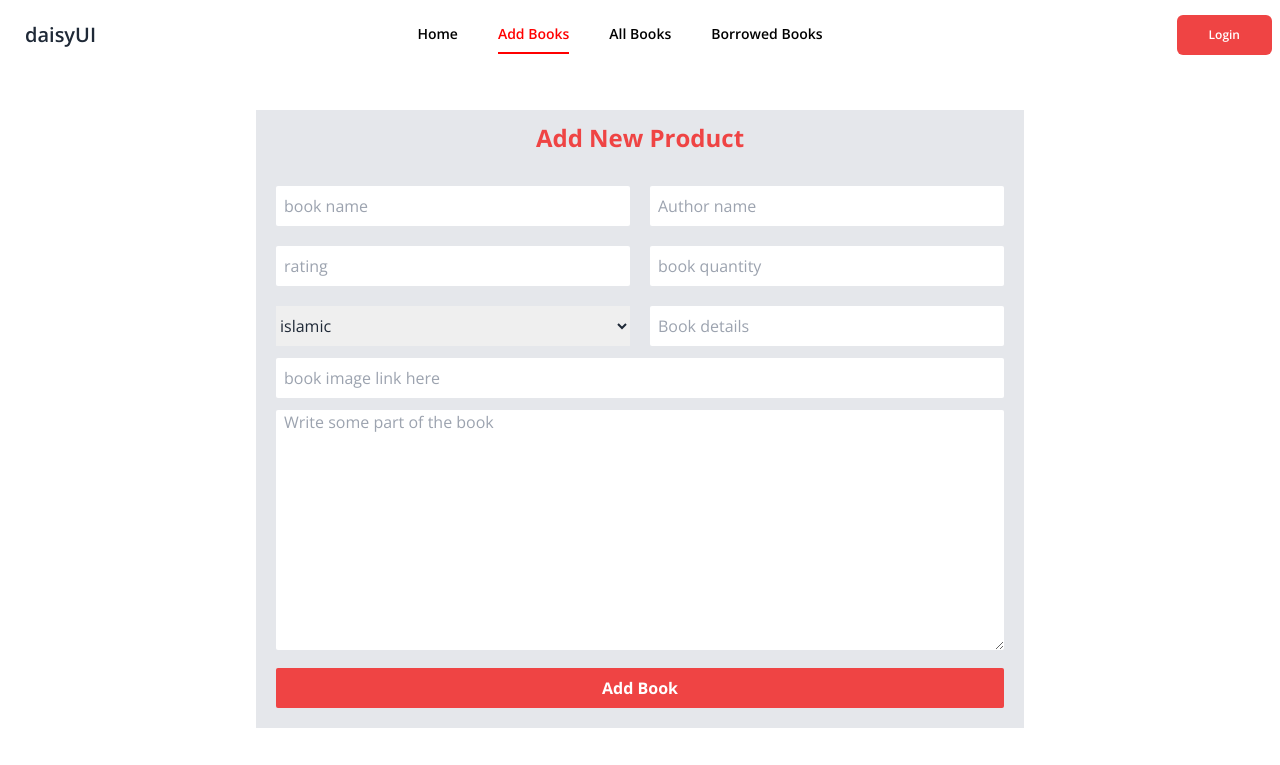
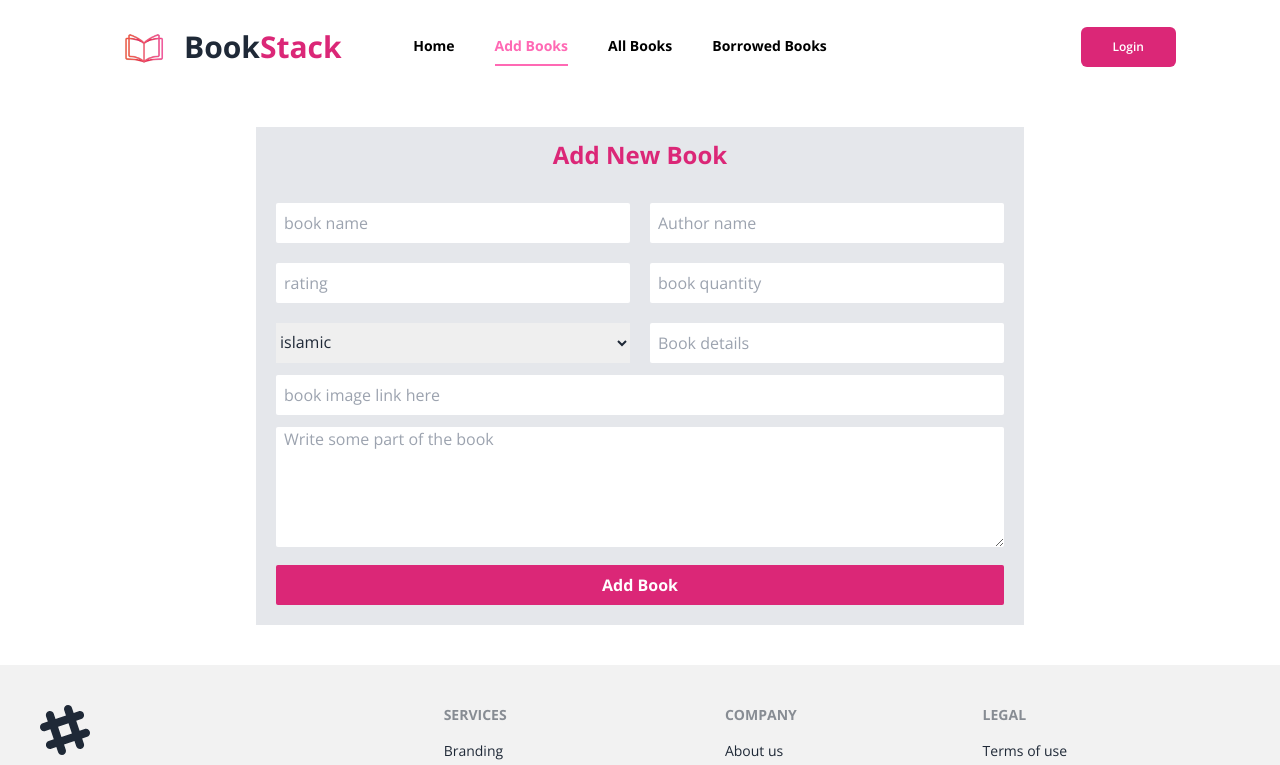
Before and after one commit to Shahadat-BD/library-management-client-side, a React (Vite) app: page /add-books in a window 1280 px wide. Shown: the top 765 px of the page. Built offline with nearby package versions, Linux system fonts and the light colour scheme; no server answers.

Commit message:
updated quantity decrease when user borrowed books by clike on the borrow button

```diff
--- a/src/Pages/AddBook/AddBook.jsx
+++ b/src/Pages/AddBook/AddBook.jsx
@@ -28,14 +28,14 @@ const AddBook = () => {
          .then(res=> res.json())
          .then(data => {
               if (data.acknowledged) {
-                  toast('product successfully added in database')
+                  toast('this book successfully added in database')
               }
          })
     }
     return (
         <div>
             <div className='lg:w-[60%] m-auto md:w-[70%] w-full md:my-[185px] lg:my-10  bg-gray-200'>
-             <h3 className='text-2xl text-red-500 font-bold p-3 text-center'>Add New Product</h3>
+             <h3 className='text-2xl text-pink-600 font-bold p-3 text-center'>Add New Book</h3>
             <form onSubmit={handleAddBook} className='px-5 py-5'>
                 <div className='grid lg:grid-cols-2 md:grid-cols-2 grid-cols-1 gap-5'>
                 <input className='py-2 pl-2  rounded-sm' type="text" required placeholder='book name' name="bookName" id="" />
@@ -51,8 +51,8 @@ const AddBook = () => {
                 <input className='py-2 pl-2  rounded-sm' type="text" required placeholder='Book details' name="details" id="" />
                 </div>
                 <input className='w-full my-3 py-2 pl-2  rounded-sm' type="text" required placeholder='book image link here' name="bookImage" id="" />
-                <textarea  className='pl-2 mb-3 w-full  rounded-sm' placeholder='Write some part of the book' name="readBook" id="" cols="30" rows="10"/>
-                <input className='w-full cursor-pointer bg-red-500 text-white py-2 font-bold rounded-sm' type="submit" value="Add Book" />
+                <textarea  className='pl-2 mb-3 w-full  rounded-sm' placeholder='Write some part of the book' name="readBook" id="" rows="5"/>
+                <input className='w-full cursor-pointer bg-pink-600 text-white py-2 font-bold rounded-sm' type="submit" value="Add Book" />
 
             </form>
             <ToastContainer></ToastContainer>
--- a/src/Pages/BookCategory/BookCategory.jsx
+++ b/src/Pages/BookCategory/BookCategory.jsx
@@ -20,7 +20,7 @@ const BookCategory = () => {
                         <div key={category._id}>
                              <img className='h-[200px]' src={category.image} alt="" srcset="" />
                               <h3>{category.category}</h3>
-                             <Link to={`/books/${category.category}`}> <button className='px-5 py-2 text-white bg-[#FF3811] rounded-md'>show books</button></Link>
+                             <Link to={`/books/${category.category}`}> <button className='px-5 py-2 text-white bg-pink-600 rounded-md'>show books</button></Link>
                         </div>
                 )
               }
--- a/src/Pages/BooksByCategory/BooksByCategory.jsx
+++ b/src/Pages/BooksByCategory/BooksByCategory.jsx
@@ -18,7 +18,7 @@ function BooksByCategory() {
                                 <p className='text-gray-600 font-bold'>Category : {book.category}</p>
                                 <p className='my-2'>{book.rating}</p>
                                <Link to={`/bookDetails/${book._id}`}>
-                               <button className='bg-[#ff3811] text-white font-bold px-5 py-2 rounded-md'>Book Details</button>
+                               <button className='bg-pink-600 text-white font-bold px-5 py-2 rounded-md'>Book Details</button>
                                </Link>
                              </div>
                            </div>
--- a/src/Pages/Home/Home.jsx
+++ b/src/Pages/Home/Home.jsx
@@ -6,7 +6,7 @@ import Review from '../Review/Review';
 
 const Home = () => {
     return (
-        <div>
+        <div className='lg:w-[85%] w-[95%] m-auto mb-14 mt-8'>
             <Banner></Banner>
             <AboutUs></AboutUs>
             <BookCategory></BookCategory>
--- a/src/Pages/ReadBooks/ReadBooks.jsx
+++ b/src/Pages/ReadBooks/ReadBooks.jsx
@@ -1,14 +1,18 @@
-import React from 'react'
+import React, { useRef } from 'react'
 import { useLoaderData } from 'react-router-dom'
 
 function ReadBooks() {
     const bookForRead =  useLoaderData()
     const {readBook,authorName,bookName} = bookForRead
+    const ref = useRef()
     return (
         <div className='lg:w-[85%] w-[95%] m-auto mb-14 mt-8'>
+
             <h1 className='text-3xl font-bold'>{bookName}</h1>
             <h1 className='text-lg font-bold text-gray-600 mt-1 mb-5'>Author : {authorName}</h1>
             <h1>{readBook}</h1>
+
+
         </div>
     )
 }
--- a/src/Shared/Navbar.jsx
+++ b/src/Shared/Navbar.jsx
@@ -1,7 +1,7 @@
 import React, { useContext } from 'react';
-import { NavLink } from 'react-router-dom';
+import { Link, NavLink } from 'react-router-dom';
 import { AuthContext } from '../AuthProvider/AuthProvider';
-
+import logo from "../assets/images/logo.png";
 const Navbar = () => {
 
   const { user,logOut } = useContext(AuthContext)
@@ -20,9 +20,10 @@ const Navbar = () => {
       <NavLink
       className="px-0 rounded-none font-semibold text-md"
       style={({ isActive }) => ({
-        color: isActive ? "red" : "black",
-        borderBottom: isActive ? "2px solid red" : "none",
+        color: isActive ? "#FF69B4" : "black",
+        borderBottom: isActive ? "2px solid #FF69B4" : "none",
         background: isActive ? "none" : "none",
+        fontWeight:"bold"
       })} to={'/'}
       >
         Home
@@ -32,9 +33,10 @@ const Navbar = () => {
       <NavLink
       className="px-0 rounded-none font-semibold text-md"
       style={({ isActive }) => ({
-        color: isActive ? "red" : "black",
-        borderBottom: isActive ? "2px solid red" : "none",
+        color: isActive ? "#FF69B4" : "black",
+        borderBottom: isActive ? "2px solid #FF69B4" : "none",
         background: isActive ? "none" : "none",
+        fontWeight:"bold"
       })} to={'/add-books'}
       >
         Add Books
@@ -44,9 +46,10 @@ const Navbar = () => {
       <NavLink
       className="px-0 rounded-none font-semibold text-md"
       style={({ isActive }) => ({
-        color: isActive ? "red" : "black",
-        borderBottom: isActive ? "2px solid red" : "none",
+        color: isActive ? "#FF69B4" : "black",
+        borderBottom: isActive ? "2px solid #FF69B4" : "none",
         background: isActive ? "none" : "none",
+        fontWeight:"bold"
       })} to={'/all-books'}
       >
         All Books
@@ -56,9 +59,10 @@ const Navbar = () => {
       <NavLink
       className="px-0 rounded-none font-semibold text-md"
       style={({ isActive }) => ({
-        color: isActive ? "red" : "black",
-        borderBottom: isActive ? "2px solid red" : "none",
+        color: isActive ? "#FF69B4" : "black",
+        borderBottom: isActive ? "2px solid #FF69B4" : "none",
         background: isActive ? "none" : "none",
+        fontWeight:"bold"
       })} to={'/borrowed-Books'}
       >
         Borrowed Books
@@ -67,8 +71,8 @@ const Navbar = () => {
   </>
 
   return (
-    <div>
-      <div className="navbar bg-base-100">
+    <div className='lg:w-[85%] w-[95%] m-auto mb-3 mt-2'>
+      <div className="navbar">
         <div className="navbar-start">
           <div className="dropdown">
             <label tabIndex={0} className="btn btn-ghost lg:hidden">
@@ -78,7 +82,16 @@ const Navbar = () => {
               {link}
             </ul>
           </div>
-          <a className="btn btn-ghost normal-case text-xl">daisyUI</a>
+          <Link to={'/'}>
+            <div className='flex items-center'>
+            <img className='w-20' src={logo} alt="" srcset="" />
+            <div>
+              <p className='text-3xl font-bold'>
+                Book<span className='text-pink-600'>Stack</span>
+              </p>
+            </div>
+            </div>
+          </Link>
         </div>
         <div className="navbar-center hidden lg:flex">
           <ul className="menu menu-horizontal px-1">
@@ -98,14 +111,14 @@ const Navbar = () => {
           {user ? (
             <NavLink
               onClick={handleLogOut}
-              className="bg-red-500 text-white lg:px-8 lg:py-3 px-3 py-2 lg:text-md text-xs font-semibold rounded-md"
+              className="bg-pink-600 text-white lg:px-8 lg:py-3 px-3 py-2 lg:text-md text-xs font-semibold rounded-md"
             >
               LogOut
             </NavLink>
           ) : (
             <NavLink
               to={"/login"}
-              className="bg-red-500 text-white lg:px-8 lg:py-3 px-3 py-2 lg:text-md text-xs font-semibold rounded-md"
+              className="bg-pink-600 text-white lg:px-8 lg:py-3 px-3 py-2 lg:text-md text-xs font-semibold rounded-md"
             >
               Login
             </NavLink>
```
Also changed, not shown: src/Authentication/Login/Login.jsx (+4 -4 lines), src/Authentication/Register/Register.jsx (+4 -4 lines), src/Pages/BookDetails/BookDetails.jsx (+89 -5 lines), src/assets/images/logo.png (added), 1 other file (tests, documents, lock files or other folders).
